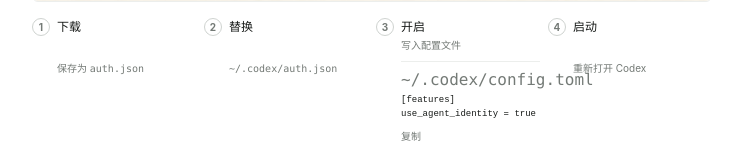
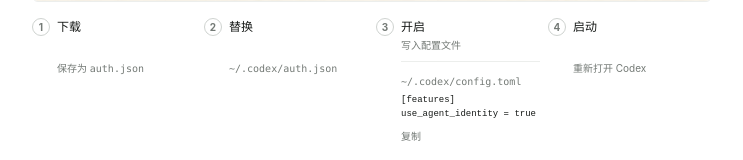
Before and after one commit to char1eslu/codex-agent-identity-web, a website built with Vite: page index.html in a window 1280 px wide. Shown: the part 658-818 px from the top of the page, without its empty margins (268-1011 px from the left). Built offline with nearby package versions, Linux system fonts and the light colour scheme.

Commit message:
fix(ui): 修正配置路径字号优先级

```diff
--- a/src/styles.css
+++ b/src/styles.css
@@ -294,7 +294,7 @@
   line-height: 1.5;
 }
 
-.config-path {
+.usage-steps code.config-path {
   color: var(--muted);
   font-size: 10px;
   font-weight: 500;
```
